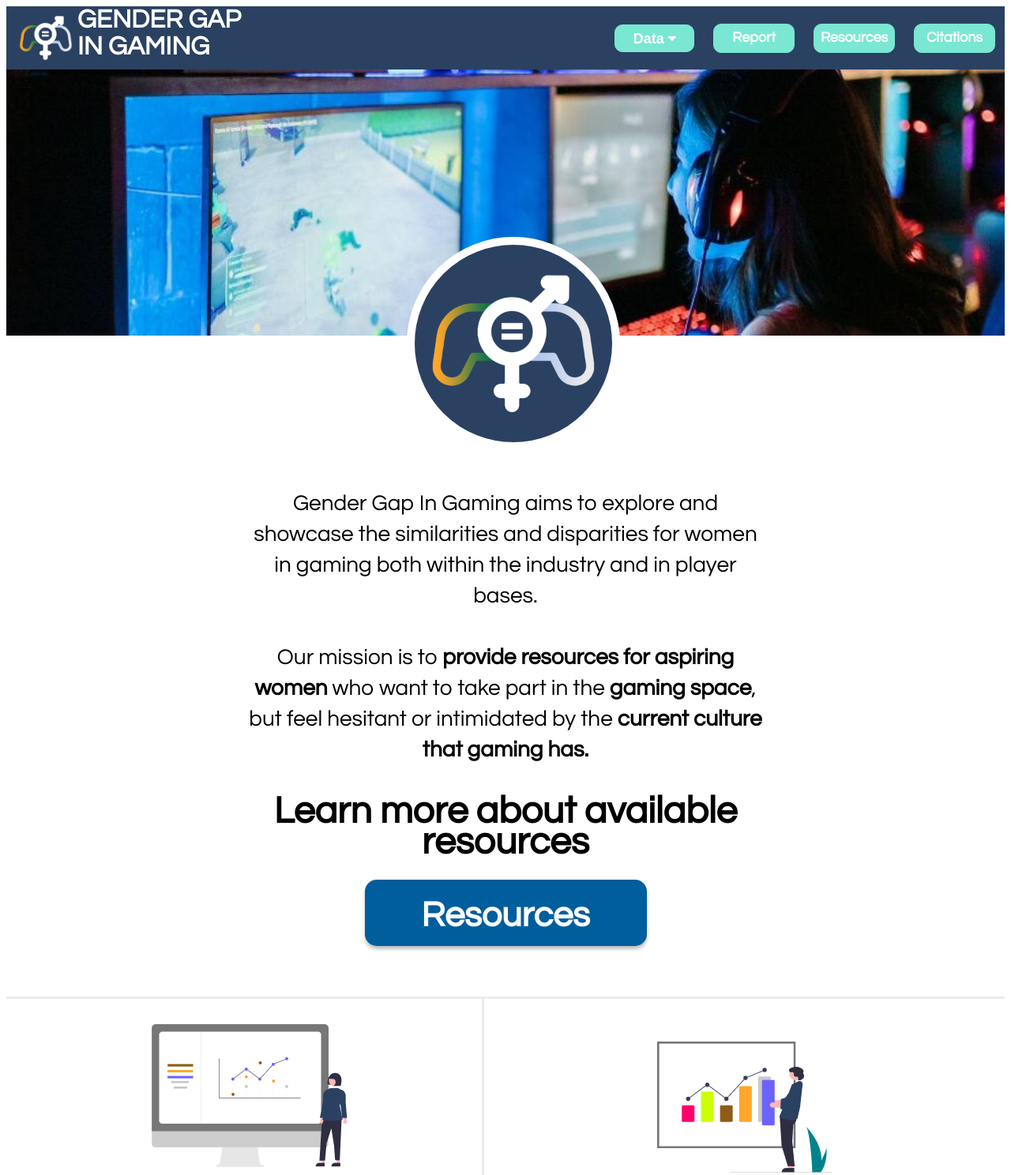
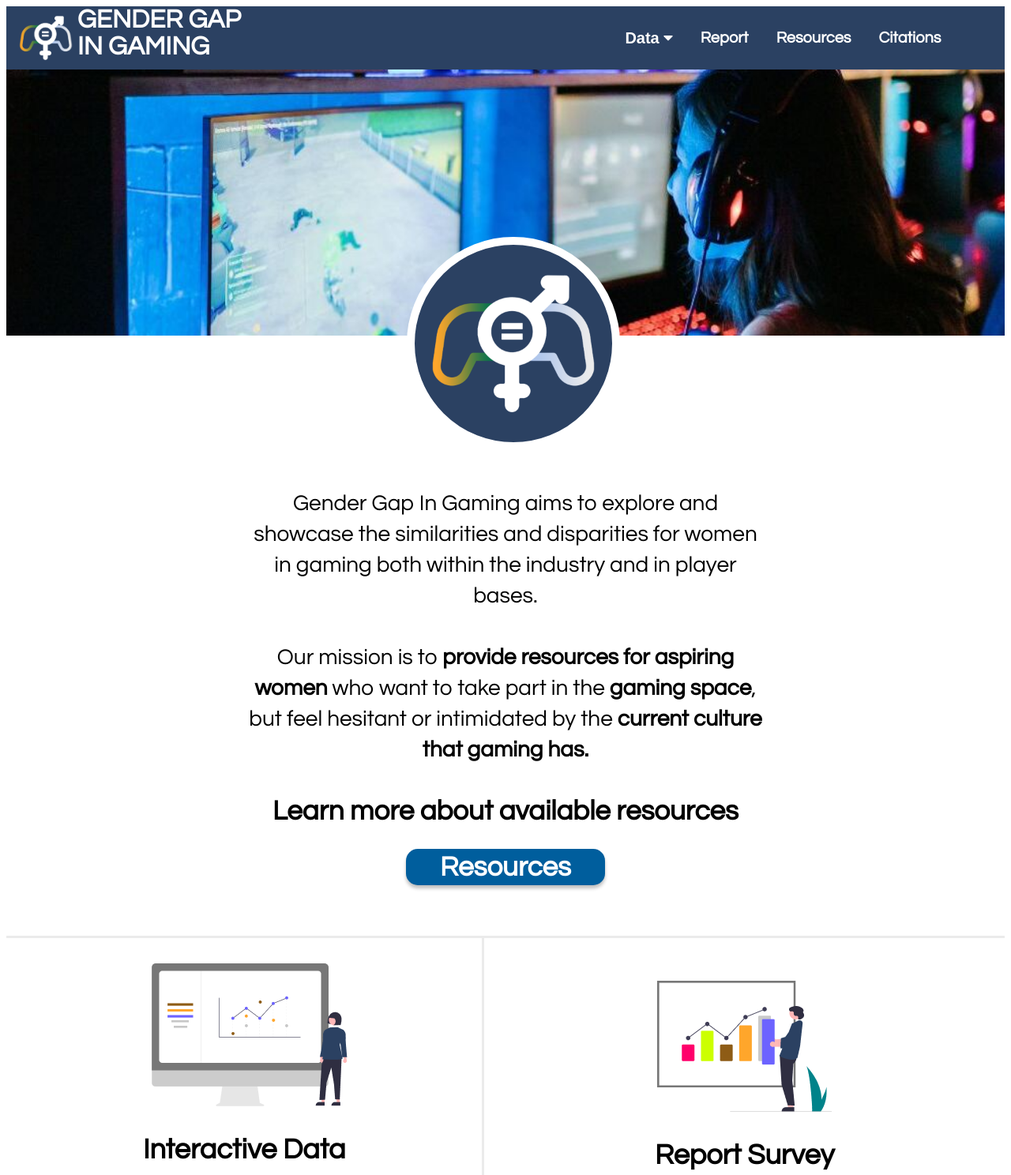
Before and after one commit to michaelgov/PandaCapstone, a website: page public/index.html in a window 1280 px wide. Shown: the top 1488 px of the page at 79% size. Drawn offline with Linux system fonts and the light colour scheme.

Commit message:
updated nav bar and added project status and resized text and button on home page

```diff
--- a/public/index.html
+++ b/public/index.html
@@ -144,6 +144,11 @@
                     </div>
                 </div>
             </div>
+            <div>
+                <p> University of Washington Information School Capstone project for Winter/Spring 2022 </p>
+                <p> Project Status: <a class="link" href="https://github.com/michaelgov/PandaCapstone"> Open Source </a> </p>
+            </div>
         </div>
+
     </body>
 </html>
--- a/public/stylesheets/home.css
+++ b/public/stylesheets/home.css
@@ -16,23 +16,21 @@
     display: inherit;
     margin: auto;
     margin-bottom: 4rem;
-    width: 325px;
-    height: 50px;
+    width: 20%;
+    height: auto;
     background: #005E9D;
     box-shadow: 0px 4px 4px rgba(0, 0, 0, 0.25);
     border-radius: 15px;
-
     font-weight: 600;
-    font-size: 45px;
-    line-height: 57px;
+    font-size: 35px;
     text-align: center;
     color: #FFFFFF;
-    padding: 17px 16px;
+    padding: 5px 0px 5px 0px;
 }
 
 .bold {
     font-weight: 700;
-    font-size: 48px;
+    font-size: 35px;
 }
 
 .options {
@@ -175,3 +173,8 @@ video{
     align-content: center;
     justify-content: center;
 }
+
+.link{
+    color: black;
+    text-decoration: underline;
+}
--- a/public/stylesheets/resources.css
+++ b/public/stylesheets/resources.css
@@ -188,7 +188,7 @@ option{
     z-index: 99;
 }
 
-button{
+.filters button{
     width: auto;
     height: 100%;
     margin-left: 35px;
--- a/public/stylesheets/style.css
+++ b/public/stylesheets/style.css
@@ -23,8 +23,15 @@ a, button {
 }
 
 .dropdown-content a {
-    float: none;
-    display: block;
+    padding-left: 80%;
+    padding-top: 0px;
+    padding-bottom: 0px;
+    padding-right: 80%;
+    margin-left: -10px;
+    display: flex;
+    flex-direction: row;
+    justify-content: center;
+    font-size: 125%;
 }
 
 .dropdown-content a:hover {
@@ -53,21 +60,17 @@ a, button {
 }
 
 .small-option {
-    flex: 0 0 8%;
-    background: #7AE7D2;
-    border-radius: 10px;
-    height: 35px;
-    width: 107px;
-    margin: auto;
+    background: #2B4162;
+    margin-left: 15px;
+    padding-top: inherit;
     text-align: center;
-    line-height: 34px;
+    line-height: 60px;
     font-weight: 600;
-    font-size: 18px;
+    font-size: 125%;
     font-style: normal;
-    padding: 0;
-    border-color: #7AE7D2;
-    border-style: solid;
-    border-width: 1px;
+    border: none;
+    padding: 10;
+    cursor: pointer;
 }
 
 .active {
```
Also changed, not shown: public/citations.html (+1 -1 lines), public/resources-attend.html (+2 -2 lines), public/resources-listen.html (+1 -1 lines), public/resources-watch.html (+2 -2 lines).
